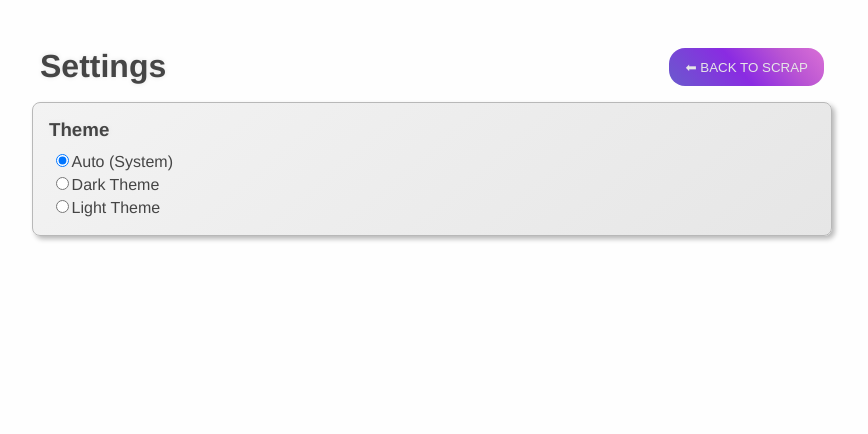
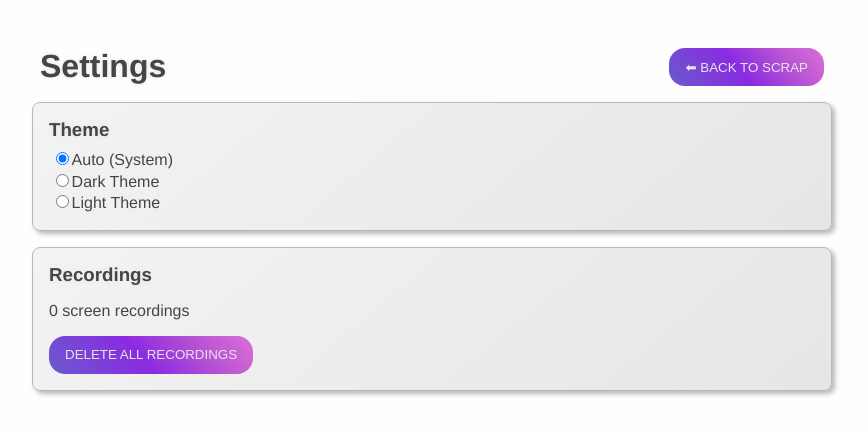
Before and after one commit to thirdwheelstudios/scrap, a Vue app: page /settings in a window 1280 px wide. Shown: the top 434 px of the page, without its empty margins (208-1076 px from the left). Built offline with nearby package versions, Linux system fonts and the light colour scheme.

Commit message:
Added option to delete all recordings

```diff
--- a/src/views/Settings.vue
+++ b/src/views/Settings.vue
@@ -3,15 +3,22 @@ import { ref, watch } from 'vue'
 import { useRouter } from 'vue-router'
 import ContentContainer from '../components/ContentContainer.vue'
 import Group from '../components/Group.vue'
-import { useSettingsStore } from '../store'
+import { useRecordingsListStore, useSettingsStore } from '../store'
 
 const router = useRouter()
 const settings = useSettingsStore()
+const recordingsList = useRecordingsListStore()
 
 const appTheme = ref(settings.theme)
+const recordingsCount = ref(recordingsList.count)
 
 const onBackToScrap = () => {
   router.push({ name: 'home' })
+}
+
+const onDeleteRecordings = async () => {
+  await recordingsList.deleteAll()
+  recordingsCount.value = 0
 }
 
 watch(
@@ -45,12 +52,23 @@ watch(
         </div>
       </form>
     </Group>
+    <Group group-title="Recordings">
+      <form>
+        <p>{{ recordingsCount }} screen recordings</p>
+        <button
+          type="button"
+          :disabled="recordingsCount === 0"
+          @click="onDeleteRecordings"
+        >
+          Delete all recordings
+        </button>
+      </form>
+    </Group>
   </ContentContainer>
 </template>
 
 <style scoped lang="scss">
 form {
-  display: grid;
   margin-top: 0.5rem;
 
   .radio-button {
```
